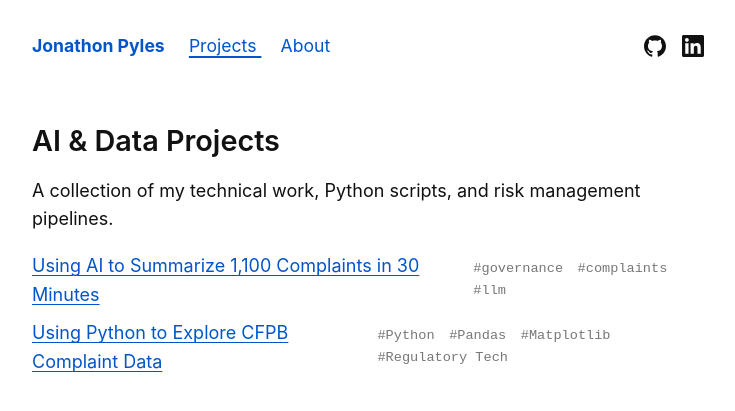
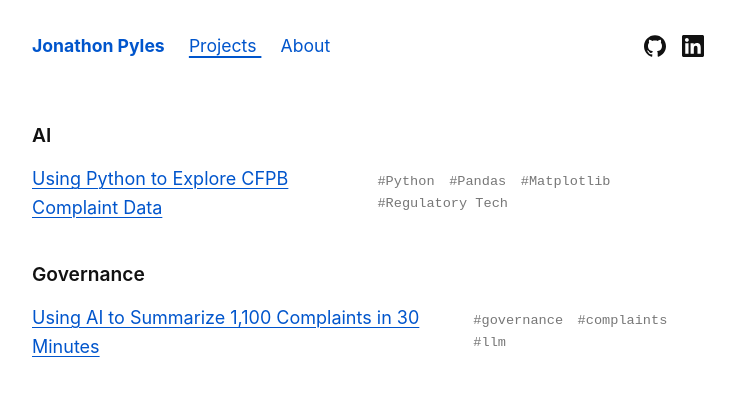
Before and after one commit to JNPyles/JNPyles.github.io, a Jekyll site: the page built from projects.html, in a window 1280 px wide. Shown: the top 411 px of the page, without its empty margins (272-1007 px from the left). Built offline with Jekyll 4.4.1, drawn with Linux system fonts in a browser that asks for light colours.

Commit message:
Website Update
Update projects

```diff
--- a/_posts/2024-08-31-summarizing-complaints.md
+++ b/_posts/2024-08-31-summarizing-complaints.md
@@ -3,6 +3,7 @@
 title: "Using AI to Summarize 1,100 Complaints in 30 Minutes"
 date: 2024-08-31
 external_url: "https://www.linkedin.com/pulse/using-ai-summarize-1100-complaints-30-minutes-jonathon-pyles-adlgc/"
+category: Governance
 tags: [governance, complaints, llm]
 ---
 
--- a/projects.html
+++ b/projects.html
@@ -3,26 +3,39 @@ layout: default
 title: Projects
 permalink: /projects/
 ---
+{% assign sorted_categories = site.categories | sort %}
 
-<h1>AI & Data Projects</h1>
-<p>A collection of my technical work, Python scripts, and risk management pipelines.</p>
+{% for category in sorted_categories %}
+  {% assign cat_name = category[0] %}
+  {% assign cat_posts = category[1] %}
+
+  {% assign has_projects = false %}
+  {% for post in cat_posts %}
+    {% if post.layout == 'project' %}
+      {% assign has_projects = true %}
+    {% endif %}
+  {% endfor %}
+
+  {% if has_projects %}
+    <h3 class="year-heading" id="{{ cat_name | slugify }}">{{ cat_name }}</h3>
 
     <ul class="post-list year-grouped">
-  {% for project in site.posts %}
+      {% for post in cat_posts %}
+        {% if post.layout == 'project' %}
+          <li>
+            <a href="{{ post.link | default: post.url }}">{{ post.title }}</a>
 
-    {% if project.layout == 'project' %}
-      <li>
-        <a href="{{ project.link | default: project.url }}">{{ project.title }}</a>
-
-        {% if project.tags.size > 0 %}
+            {% if post.tags.size > 0 %}
               <span class="post-meta tags-inline">
-            {% for tag in project.tags %}
+                {% for tag in post.tags %}
                   <a href="/tags/#{{ tag | slugify }}" class="tag-link">#{{ tag }}</a>
                 {% endfor %}
               </span>
             {% endif %}
           </li>
         {% endif %}
+      {% endfor %}
+    </ul>
+  {% endif %}
 
 {% endfor %}
-</ul>
```
Also changed, not shown: _posts/2024-08-07-cfpb-complaint-analysis.md (+1 -0 lines). Lines whose indentation alone changed are shown as unchanged.
